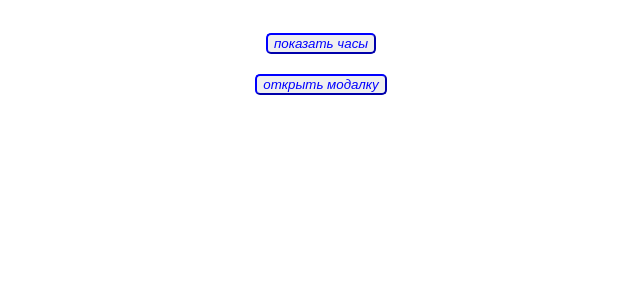
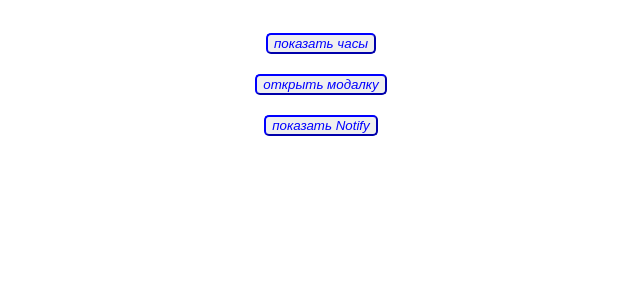
Before and after one commit to IvashkaVIP/Test-React, a React (Create React App) app: page / in a window 1280 px wide. Shown: the top 300 px of the page, without its empty margins (319-959 px from the left). Built offline with nearby package versions, Linux system fonts and the light colour scheme.

Commit message:
add toast

```diff
--- a/package.json
+++ b/package.json
@@ -10,6 +10,7 @@
     "react": "^18.1.0",
     "react-dom": "^18.1.0",
     "react-scripts": "5.0.1",
+    "react-toastify": "^9.1.3",
     "sass": "^1.63.6",
     "web-vitals": "^2.1.3"
   },
--- a/src/components/App.jsx
+++ b/src/components/App.jsx
@@ -2,6 +2,11 @@ import { Component } from 'react';
 import { Modal } from './Modal/Modal';
 import { Clock } from './Clock/Clock';
 import css from '../components/Modal/Modal.module.css'
+import { ToastContainer, toast } from 'react-toastify';
+import 'react-toastify/dist/ReactToastify.css';
+
+const notify = (mes) => toast(mes);
+
 
 export class App extends Component {
   state = {
@@ -53,6 +58,13 @@ export class App extends Component {
         >
           открыть модалку
         </button>
+        <button
+          type="button"
+          onClick={() => notify('Toast Forever!!!')}
+          className={css['modal-title']}
+        >
+          показать Notify
+        </button>
         {showModal && (
           <Modal onClose={this.toggleModal}>
             <h2>Это props.children модалки</h2>
@@ -80,6 +92,18 @@ export class App extends Component {
       >
         React homework template
       </div> */}
+        <ToastContainer
+          position="top-center"
+          autoClose={3000}
+          hideProgressBar={false}
+          newestOnTop={false}
+          closeOnClick
+          rtl={false}
+          pauseOnFocusLoss
+          draggable
+          pauseOnHover
+          theme="light"
+        />
       </div>
     );
   }
```
Also changed, not shown: 1 other file (tests, documents, lock files or other folders).
